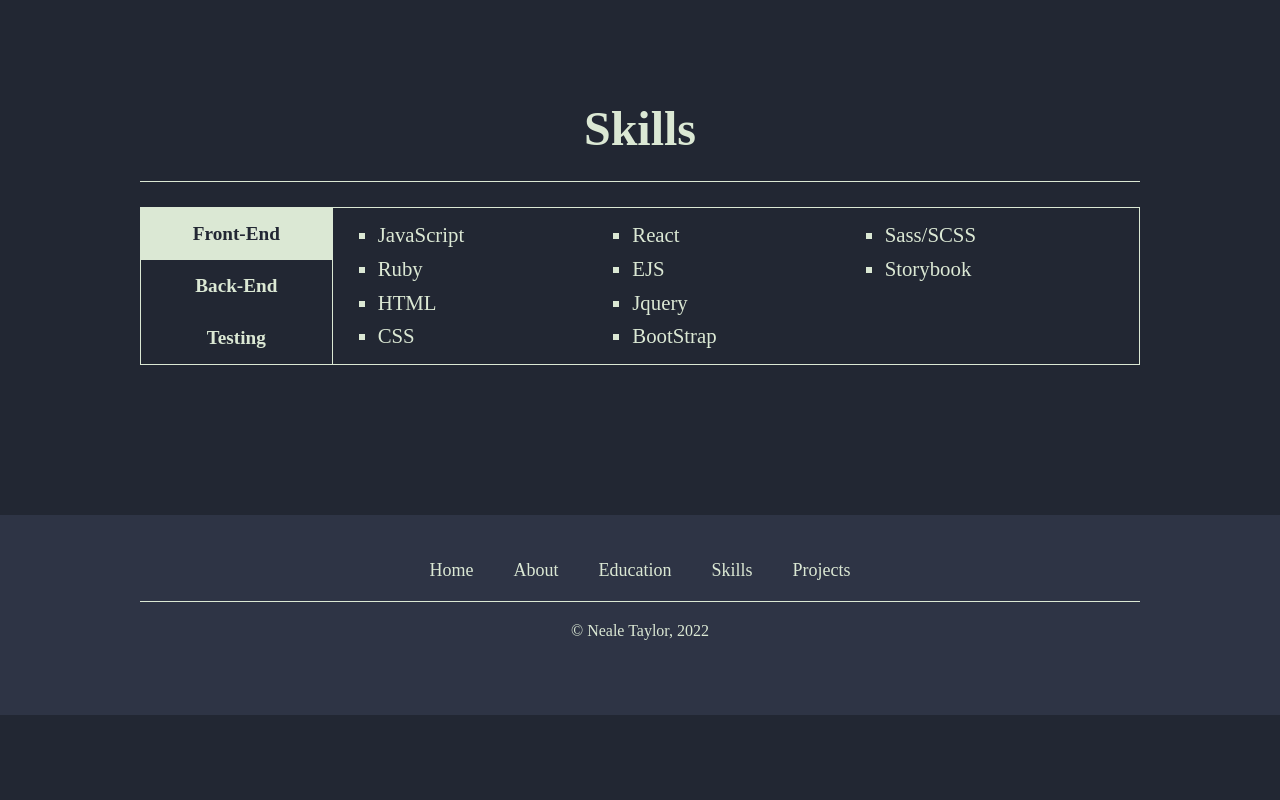
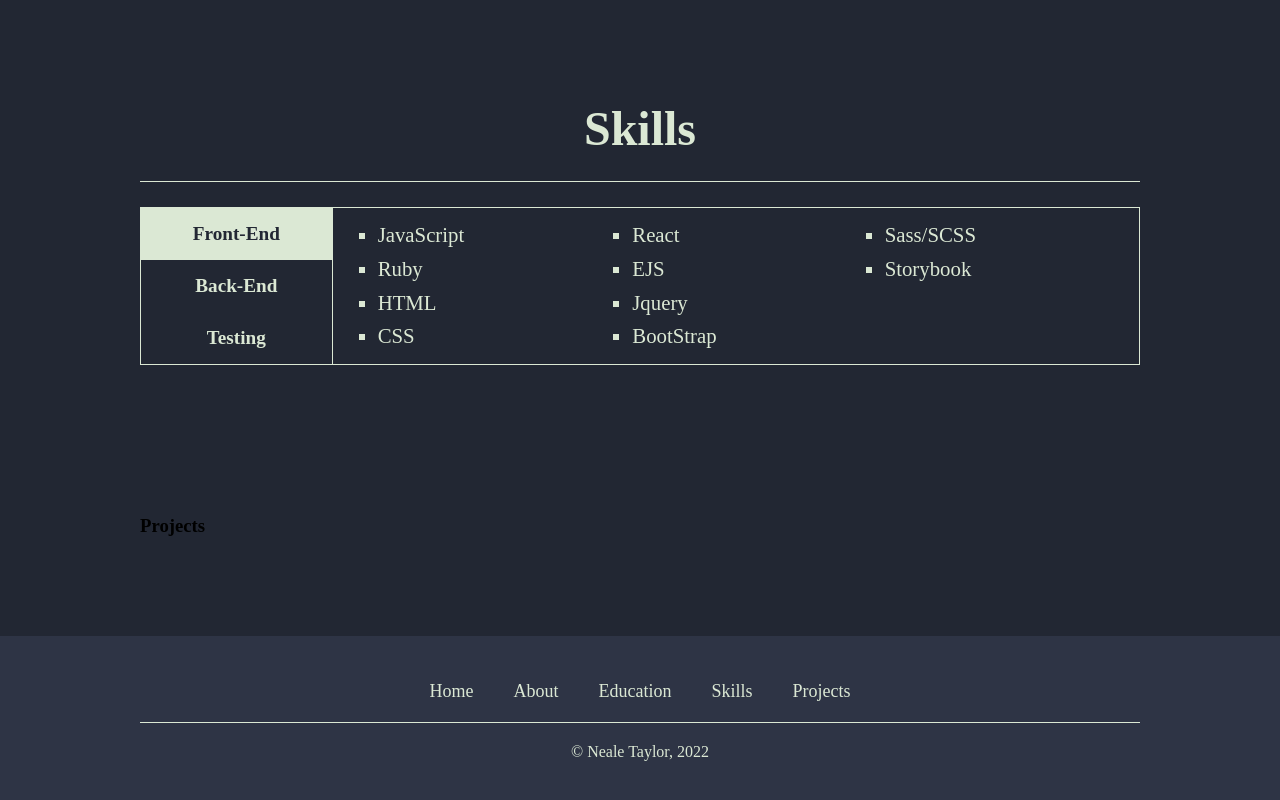
Before and after one commit to NealePT/nealetaylorcom, a React (Create React App) app in the folder react-site/: page / in a window 1280 px wide. Shown: the part 1973-2773 px from the top of the page. Before the commit the page ends 2688 px from the top, so only its background shows below. Built offline with nearby package versions, Linux system fonts and the light colour scheme.

Commit message:
add projects header

```diff
--- a/react-site/src/components/Projects.jsx
+++ b/react-site/src/components/Projects.jsx
@@ -2,7 +2,9 @@ export default function Projects(props) {
   return (
     <div id="projects" className="projects">
       <div className="wrapper">
-
+        <h3>
+          Projects
+        </h3>
       </div>
     </div>
   )
```
